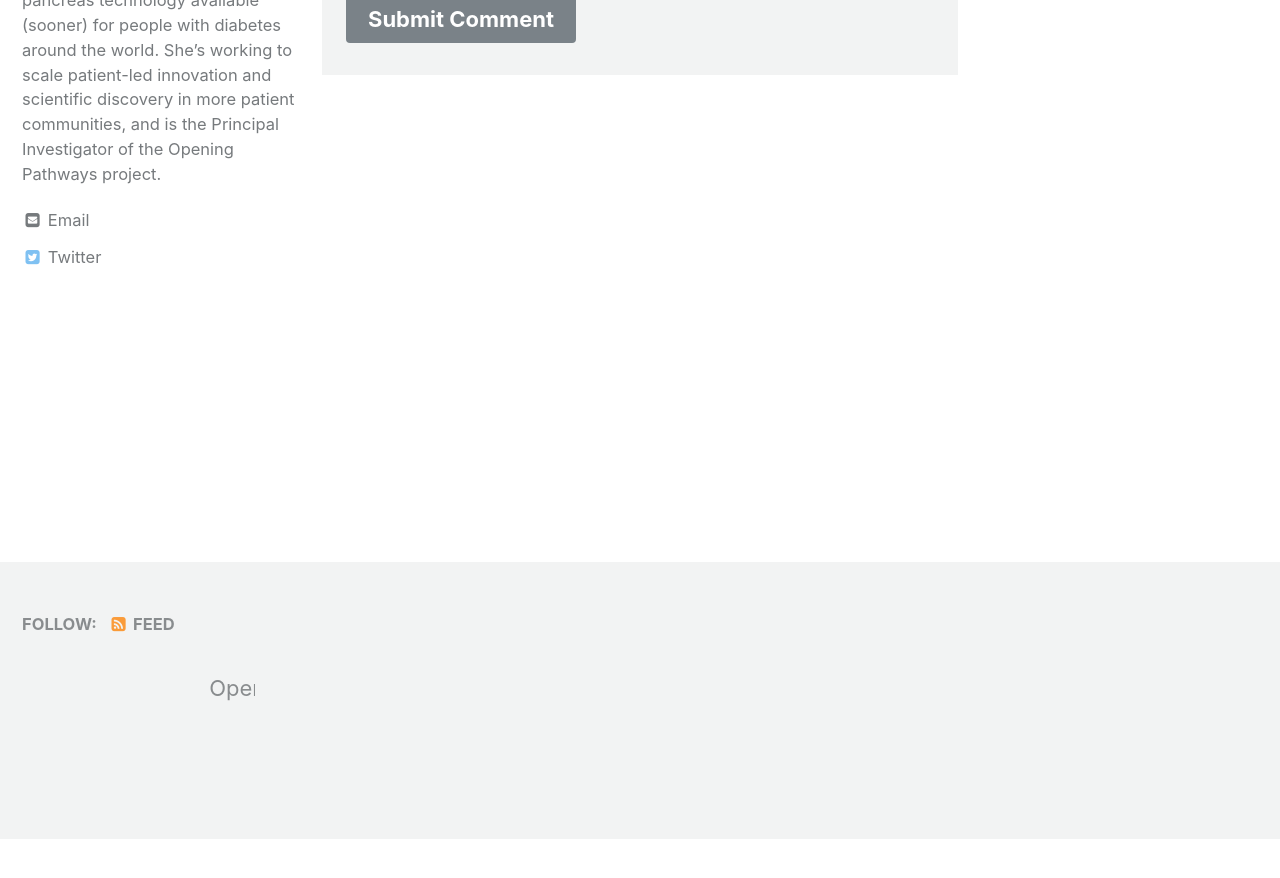
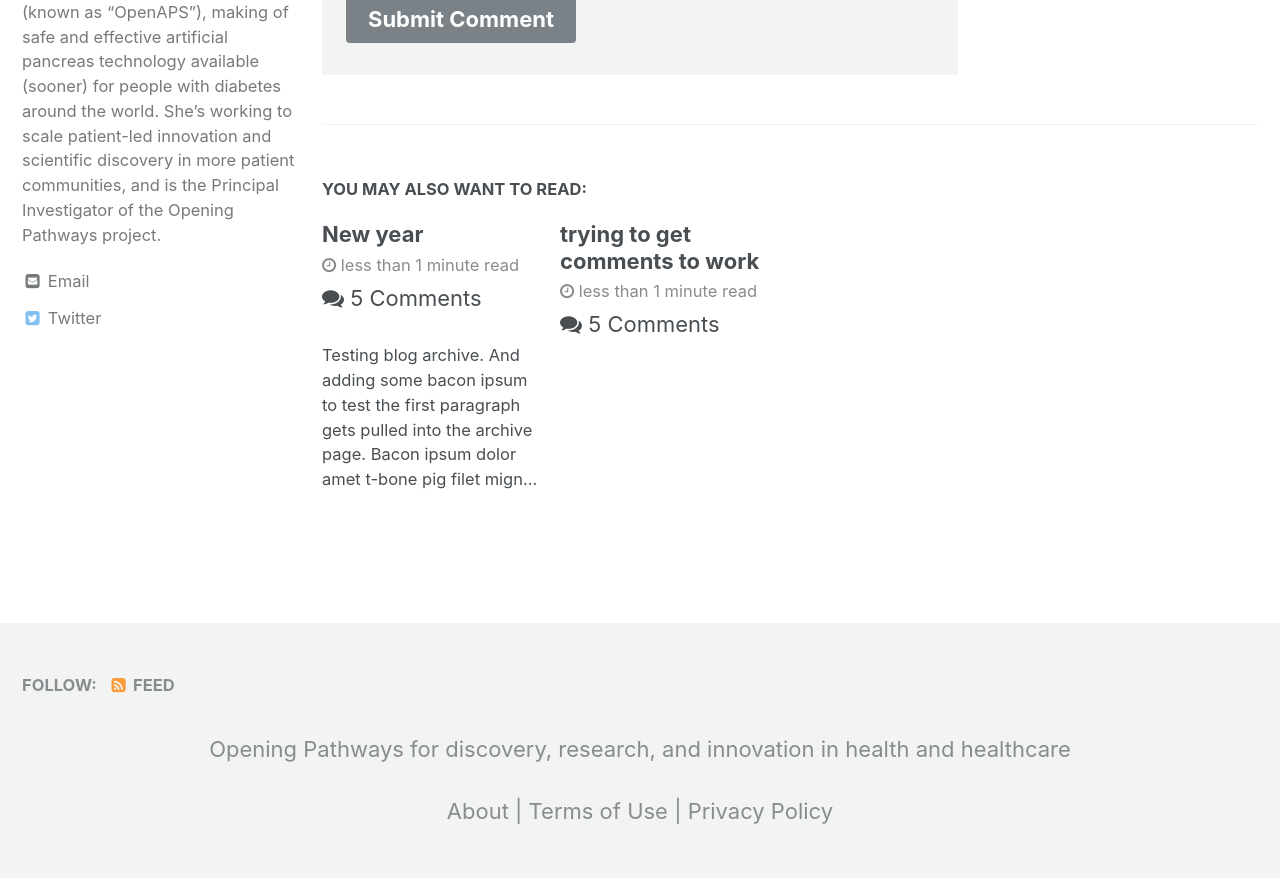
Before and after one commit to danamlewis/research, a Jekyll site: the page built from _posts/2017-09-26-first-post.md, in a window 1280 px wide and 900 px high, scrolled down 1363 px. Shown: the top 878 px of the window. Built offline with Jekyll 4.4.1, drawn with Linux system fonts in a browser that asks for light colours; before the commit the page ends 2202 px from its top, so only the background shows below that.

Commit message:
Add comment count to blog post preview

```diff
--- a/_includes/archive-single.html
+++ b/_includes/archive-single.html
@@ -33,6 +33,9 @@
     {% if post.read_time %}
       <p class="page__meta"><i class="fa fa-clock-o" aria-hidden="true"></i> {% include read-time.html %}</p>
     {% endif %}
+    {% if page.comments == true and site.data.comments[page.slug].size > 0 %}
+            <a href="#comments"><i class="fa fa-comments" aria-hidden="true"></i> {{ site.data.comments[page.slug] | size }}&nbsp;Comment{% if site.data.comments[page.slug].size > 1 %}s{% endif %}</a></p>
+    {% endif %}
     {% if post.excerpt %}<p class="archive__item-excerpt" itemprop="description">{{ post.excerpt | markdownify | strip_html | truncate: 160 }}</p>{% endif %}
   </article>
 </div>
```
